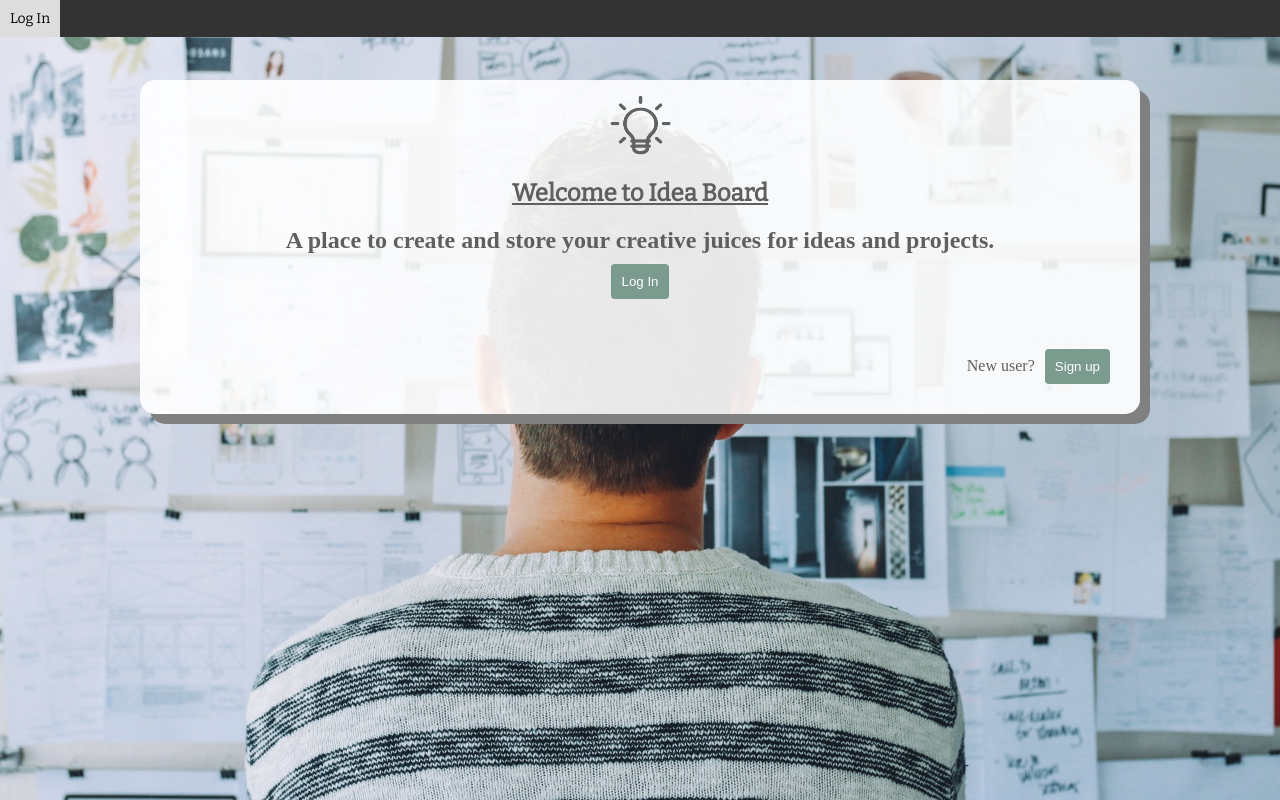
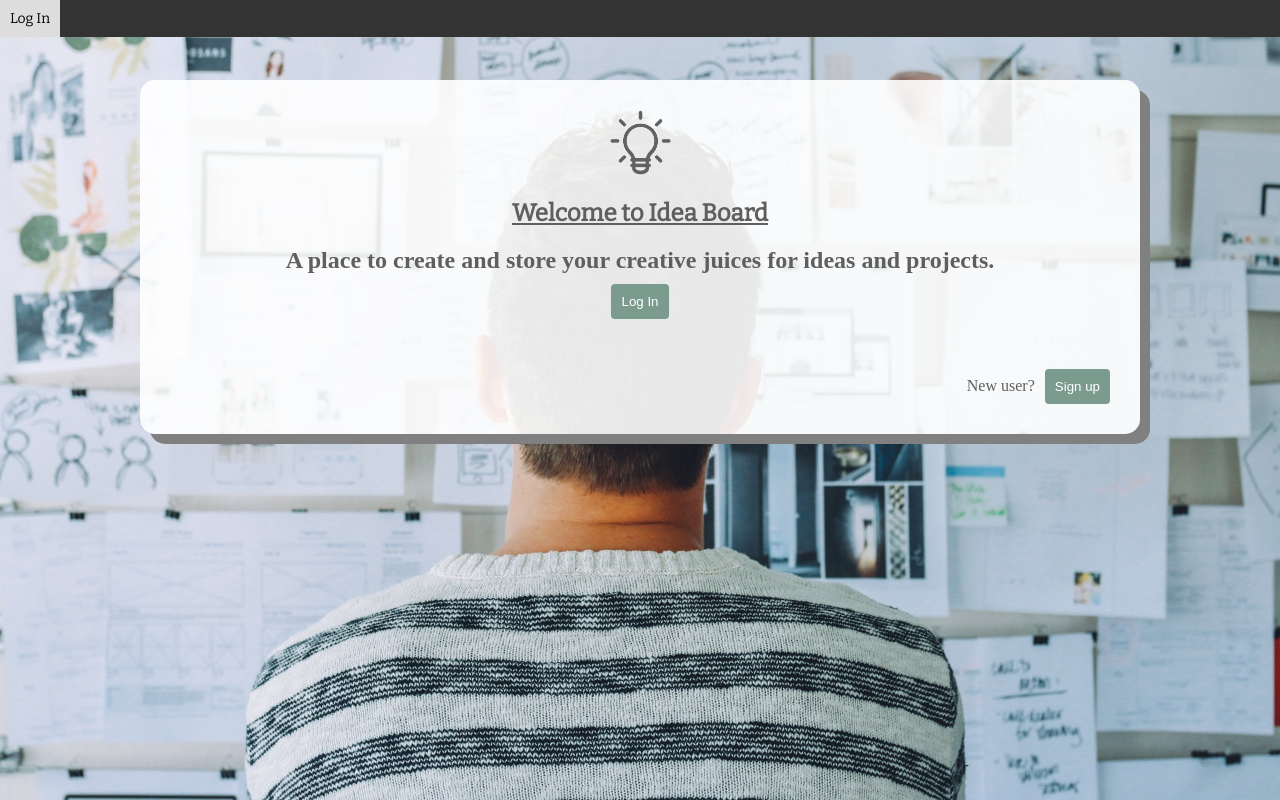
Before and after one commit to Becca529/Idea-Board, a website: page public/index.html in a window 1280 px wide. Drawn offline with nearby package versions, Linux system fonts and the light colour scheme.

Commit message:
update readme

```diff
--- a/public/idea-board.css
+++ b/public/idea-board.css
@@ -41,7 +41,7 @@ body {
 .icon {
   width: 65px;
   height: 65px;
-  padding-top: 5px;
+  margin-top: 20px;
 }
 
 .js-home-icon {
@@ -216,7 +216,6 @@ input[type="submit"]:hover {
 
 .row::after {
   clear: both;
-
 }
 
 .col-3, .col-4, .col-6, .col-12 {
@@ -249,7 +248,3 @@ input[type="submit"]:hover {
     width: 100%;
   }
 }
- /* .topnav a {
-    float: none;
-    width: 100%;
-  } */
--- a/public/index.html
+++ b/public/index.html
@@ -7,7 +7,8 @@
     <title>Idea Board</title>
     <link href="https://fonts.googleapis.com/css?family=Roboto+Mono" rel="stylesheet">
     <link href='http://fonts.googleapis.com/css?family=Bitter' rel='stylesheet' type='text/css'>
-	<link rel="stylesheet" href="./idea-board.css">
+    <link rel="stylesheet" href="./idea-board.css">
+    <link rel="icon" type="image/png" sizes="32x32" href="imgs/favicon-32x32.png">
 </head>
 <body>
     <header role ="banner">
```
Also changed, not shown: README.md, public/imgs/favicon-32x32.png (added), 2 other files.
